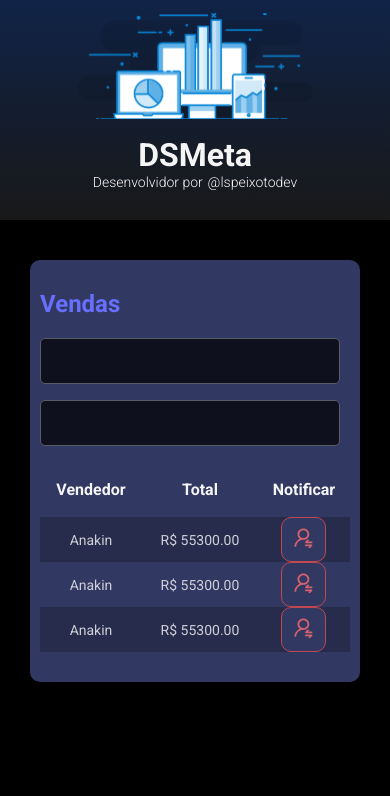
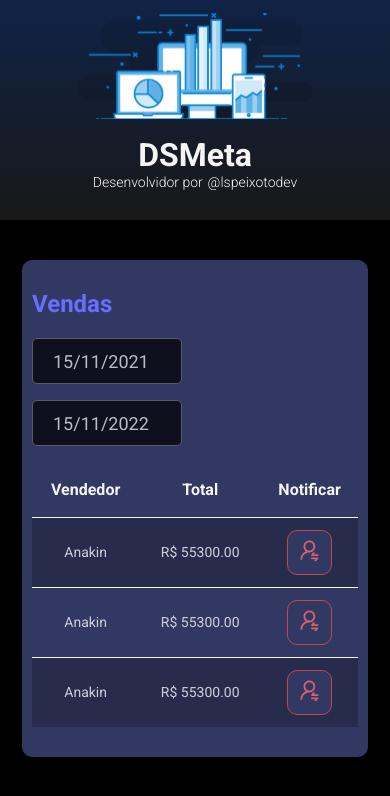
Before and after one commit to lucasspeixoto/dsmeta, a React (Vite) app in the folder frontend/: page / in a window 390 px wide. Shown: the top 796 px of the page. Built offline with nearby package versions, Linux system fonts and the light colour scheme.

Commit message:
Include medias breakpoints

```diff
--- a/frontend/package.json
+++ b/frontend/package.json
@@ -13,8 +13,10 @@
     "type-check": "tsc"
   },
   "dependencies": {
+    "@types/react-datepicker": "4.4.2",
     "lodash": "^4.17.21",
     "react": "^18.2.0",
+    "react-datepicker": "4.8.0",
     "react-dom": "^18.2.0",
     "styled-components": "^5.3.6"
   },
--- a/frontend/src/App.tsx
+++ b/frontend/src/App.tsx
@@ -13,9 +13,7 @@ function App() {
     <React.Fragment>
       <ThemeProvider theme={theme}>
         <GlobalStyles />
-
         <Header />
-
         <Sales />
       </ThemeProvider>
     </React.Fragment>
--- a/frontend/src/components/Sales/index.tsx
+++ b/frontend/src/components/Sales/index.tsx
@@ -1,19 +1,41 @@
+import 'react-datepicker/dist/react-datepicker.css';
+
 import SalesTable from '@comp/SalesTable';
-import React from 'react';
+import React, { useState } from 'react';
 
-import { Card, Container, FormContainer, SalesContainer } from './styles';
+import {
+  Card,
+  Container,
+  FormContainer,
+  SalesContainer,
+  StyledDatePicker,
+} from './styles';
 
-const Sales: React.FC = () => (
+const Sales: React.FC = () => {
+  const lastYearDate = new Date(new Date().setDate(new Date().getDate() - 365));
+  const [minDate, setMinDate] = useState<Date>(lastYearDate);
+
+  const [maxDate, setMaxDate] = useState<Date>(new Date());
+
+  return (
     <main>
       <SalesContainer id="sales">
         <Container>
           <Card>
             <h2>Vendas</h2>
             <FormContainer>
-            <input type="text" />
+              <StyledDatePicker
+                selected={minDate}
+                onChange={(date: Date) => setMinDate(date)}
+                dateFormat="dd/MM/yyyy"
+              />
             </FormContainer>
             <FormContainer>
-            <input type="text" />
+              <StyledDatePicker
+                selected={maxDate}
+                onChange={(date: Date) => setMaxDate(date)}
+                dateFormat="dd/MM/yyyy"
+              />
             </FormContainer>
 
             <SalesTable />
@@ -22,5 +44,6 @@ const Sales: React.FC = () => (
       </SalesContainer>
     </main>
   );
+};
 
 export default Sales;
--- a/frontend/src/components/Sales/styles.ts
+++ b/frontend/src/components/Sales/styles.ts
@@ -1,8 +1,13 @@
-//import { mixins } from '@styles/abstracts/mixins';
+import { device } from '@styles/abstracts/medias';
+import DatePicker from 'react-datepicker';
 import styled from 'styled-components';
 
 export const SalesContainer = styled.section`
-  padding: 40px 5px;
+  padding: 40px 140px;
+
+  @media ${device.tablet} {
+    padding: 40px 2px;
+  }
 `;
 
 export const Container = styled.div`
@@ -25,10 +30,11 @@ export const Card = styled.div`
 
 export const FormContainer = styled.div`
   margin-bottom: 16px;
-  max-width: 300px;
+`;
 
-  > input {
+export const StyledDatePicker = styled(DatePicker)`
   width: 100%;
+  max-width: 150px;
   height: 46px;
   background-color: ${(props) => props.theme.colors.primary};
   border: 1px solid ${(props) => props.theme.colors.grey};
@@ -37,5 +43,4 @@ export const FormContainer = styled.div`
   opacity: 0.7;
   padding: 0 20px;
   font-size: 18px;
-  }
 `;
--- a/frontend/src/components/SalesTable/styles.ts
+++ b/frontend/src/components/SalesTable/styles.ts
@@ -21,9 +21,10 @@ export const Table = styled.table`
     text-align: center;
   }
 
-  > tbody th {
-    height: 74px;
-    border-top: 10px solid ${(props) => props.theme.colors.white};
+  > tbody,
+  td {
+    height: 70px;
+    border-top: 1px solid ${(props) => props.theme.colors.white};
   }
 
   > tbody tr:hover > td {
--- a/frontend/src/index.scss
+++ b/frontend/src/index.scss
@@ -1,6 +1,6 @@
 @import url('https://fonts.googleapis.com/css2?family=Roboto:wght@300;400;700&display=swap');
 
-* {
+/* * {
   font-family: 'Roboto', sans-serif;
   box-sizing: border-box;
   margin: 0;
@@ -139,7 +139,7 @@ header {
 .dsmeta-red-btn img {
   width: 19px;
 }
-
+ */
 .show576 {
   display: none;
 }
--- a/frontend/src/styles/GlobalStyles.ts
+++ b/frontend/src/styles/GlobalStyles.ts
@@ -43,7 +43,6 @@ export default createGlobalStyle`
   .error-message {
     font-size: 12px;
     font-weight: bold;
-
 	  color: #d75757;
   }
 
--- /dev/null
+++ b/frontend/src/styles/abstracts/medias.ts
@@ -0,0 +1,20 @@
+const sizes = {
+  mobileS: '320px',
+  mobileM: '375px',
+  mobileL: '425px',
+  tablet: '768px',
+  laptop: '1024px',
+  laptopL: '1440px',
+  desktop: '2560px',
+};
+
+export const device = {
+  mobileS: `(max-width: ${sizes.mobileS})`,
+  mobileM: `(max-width: ${sizes.mobileM})`,
+  mobileL: `(max-width: ${sizes.mobileL})`,
+  tablet: `(max-width: ${sizes.tablet})`,
+  laptop: `(max-width: ${sizes.laptop})`,
+  laptopL: `(max-width: ${sizes.laptopL})`,
+  desktop: `(max-width: ${sizes.desktop})`,
+  desktopL: `(max-width: ${sizes.desktop})`,
+};
```
Also changed, not shown: 1 other file (tests, documents, lock files or other folders). Lines whose indentation alone changed are shown as unchanged.
